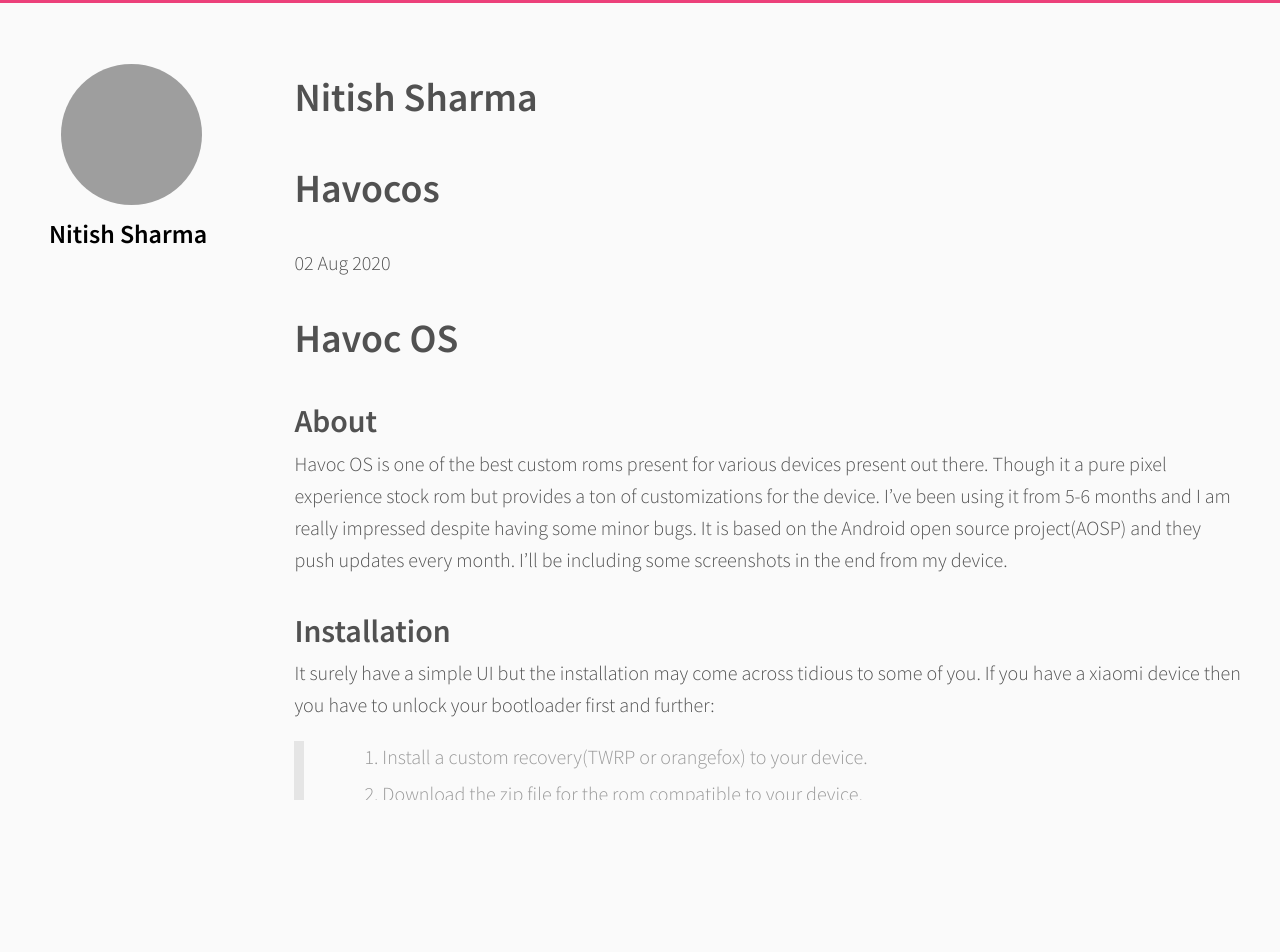
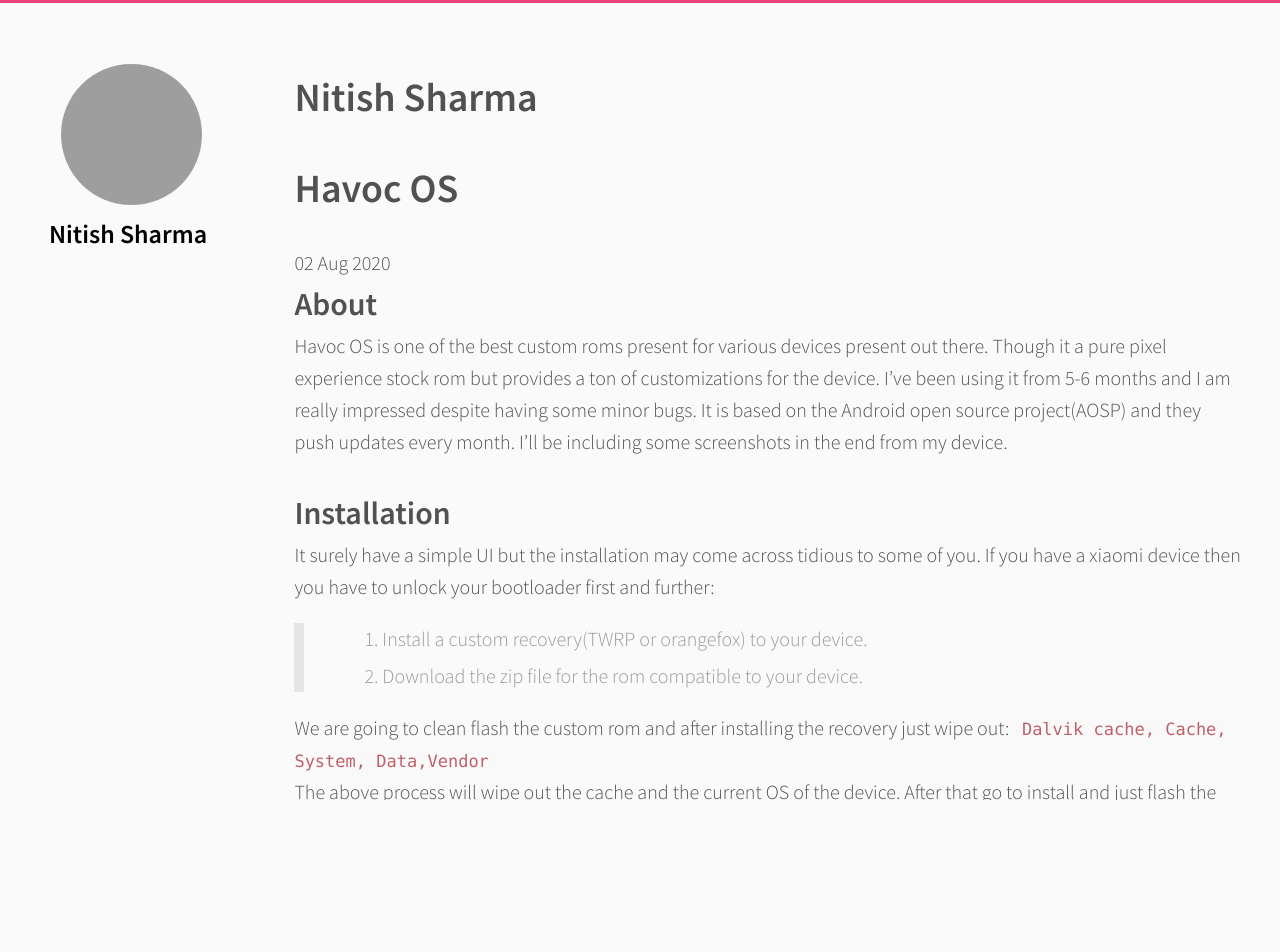
Before and after one commit to shnitish/nitish81299.github.io, a Jekyll site: the page built from _posts/2020-08-02-HavocOS.md, in a window 1280 px wide. Shown: the top 952 px of the page. Built offline with Jekyll 4.4.1, drawn with Linux system fonts in a browser that asks for light colours; comment, search, counter and statistics services are not loaded; part of the change alters nothing that is shown; grey boxes are pictures that could not be loaded.

Commit message:
Update post

```diff
--- a/_posts/2020-08-02-HavocOS.md
+++ b/_posts/2020-08-02-HavocOS.md
@@ -1,4 +1,9 @@
-# Havoc OS
+---
+layout: post
+title:  "Havoc OS"
+date:   2020-08-02
+---
+
 ## About
 Havoc OS is one of the best custom roms present for various devices present out there. Though it a pure pixel experience stock rom but provides a ton of customizations for the device. I've been using it from 5-6 months and I am really impressed despite having some minor bugs. It is based on the Android open source project(AOSP) and they push updates every month.
 I'll be including some screenshots in the end from my device.
@@ -9,12 +14,8 @@ It surely have a simple UI but the installation may come across tidious to some
 >2. Download the zip file for the rom compatible to your device.
 
 We are going to clean flash the custom rom and after installing the recovery just wipe out:
->1. Dalvik cache
->2. Cache
->3. System
->4. Data
->5. Vendor
-
+`Dalvik cache, Cache, System, Data,Vendor`
+<br>
 The above process will wipe out the cache and the current OS of the device.
 After that go to install and just flash the zip file of the rom. It will hardly take 2-3 minutes.
 Nowadays, the gapps are included in rom zip, so you don't havve to install them seperately.
@@ -23,22 +24,20 @@ Nowadays, the gapps are included in rom zip, so you don't havve to install them
 I've been using the rom from a couple of months and I've came across a lot of issues which some of you have faced or will be going to face and their fixes.
 
 **NOTE: Your device bootloader must need to be unlocked.**
+
 ### 1. Bootloop:
 This is the most common problem, in this case the device is soft-bricked. I have a redmi note 7 pro device and you can easily solve if you also have a xiaomi device.
 You just have to download:
->1. Xiaomi flash tool
->2. Fastboot rom of your device
->3. ADB drivers
+`Xiaomi flash tool, Fastboot rom of your device, ADB drivers`
+There are two method to fix bootloop.
 
-
-There are two method to fix bootloop.
-##### **1. Using MI flash tool**
+#### 1. Using MI flash tool
 Install mi flash tool and boot up your device to fastboot mode by pressing (power buttom + volume down) simultaneously and connect it to usb cable.
 To make sure you are in fastboot mode, run `fastboot devices` in the cmd and it should return a serial number of your device.
 In the address bar of the flash tool, provide the address of the extracted files of the fastboot rom you downloaded and click refresh to list your device in the tool. There are three options in the lower right corner, click `clean all` to wipe out internal storage and install a fresh OS, choose `save user data` to retain the internal storage and clean `clean and lock` to save your bootloader from being locked after flashing. It will take 9-10 minutes and the your device will reboot itself and it was back to normal. This will also replace the TWRP/orangefox recovery with the MI recovery.
 ![mi_flash_tool](https://user-images.githubusercontent.com/39915361/89196542-fbec5880-d5c7-11ea-9418-bc5558c061e2.png)
 
-##### ** 2. Without using MI flash tool**
+#### 2. Without using MI flash tool
 If the Mi flash in case causing any problems then you can use this method. This method uses ADB drivers (make sure they are installed). First extract the fastboot rom zip file and copy paste the platform tools(adb drivers) contents to the extracted zip file.
 These are the same ADB drivers which are used to flash the custom recovery to the device.
 ![adb-drivers](https://user-images.githubusercontent.com/39915361/89196645-1f170800-d5c8-11ea-968d-815bbaae0ba6.jpg)
```
